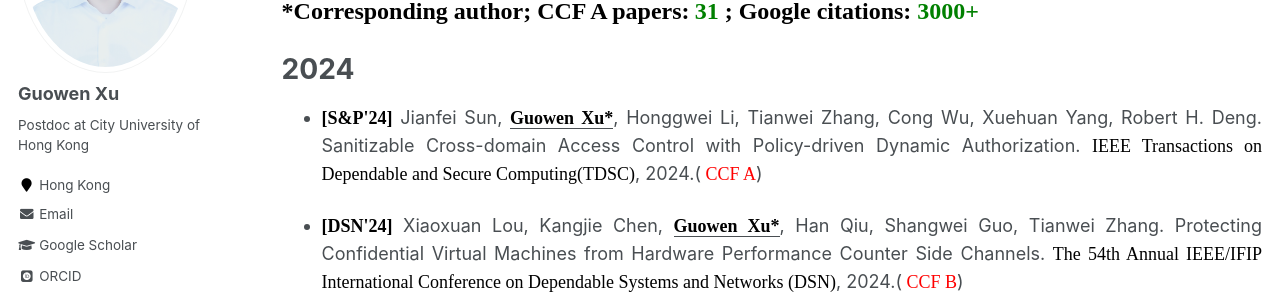
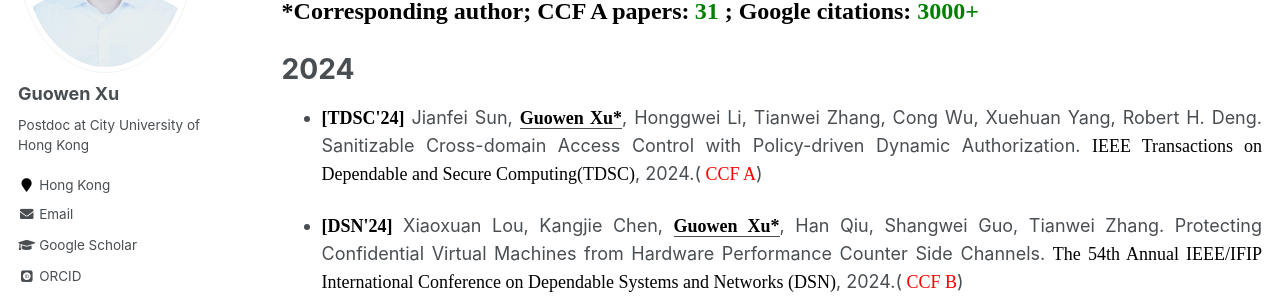
Before and after one commit to Guowen-xu/guowen-xu.github.io, a Jekyll site: the page built from _pages/publications.md, in a window 1280 px wide and 900 px high. Shown: the part 273-572 px from the top of the window. Built offline with Jekyll 4.4.1, drawn with Linux system fonts in a browser that asks for light colours; some web fonts are replaced.

Commit message:
Update publications.md

```diff
--- a/_pages/publications.md
+++ b/_pages/publications.md
@@ -13,7 +13,7 @@ You can find my articles on my [Google Scholar](https://scholar.google.com.hk/ci
 &nbsp;&nbsp;&nbsp;&nbsp;&nbsp;&nbsp;&nbsp;&nbsp;
 
 # 2024
-* <p align="justify"> <b><font face="Times New Roman" color=black size=4> [S&P'24]</font></b> Jianfei Sun, <u><b><font face="Times New Roman" color=black size=4> Guowen Xu*</font></b></u>, Honggwei Li, Tianwei Zhang, Cong Wu,  Xuehuan Yang,  Robert H. Deng. Sanitizable Cross-domain Access Control with Policy-driven Dynamic Authorization. <font face="Times New Roman" color=black size=4> IEEE Transactions on Dependable and Secure Computing(TDSC)</font>, 2024.(<font face="Times New Roman" color=red size=4> CCF A</font>)
+* <p align="justify"> <b><font face="Times New Roman" color=black size=4> [TDSC'24]</font></b> Jianfei Sun, <u><b><font face="Times New Roman" color=black size=4> Guowen Xu*</font></b></u>, Honggwei Li, Tianwei Zhang, Cong Wu,  Xuehuan Yang,  Robert H. Deng. Sanitizable Cross-domain Access Control with Policy-driven Dynamic Authorization. <font face="Times New Roman" color=black size=4> IEEE Transactions on Dependable and Secure Computing(TDSC)</font>, 2024.(<font face="Times New Roman" color=red size=4> CCF A</font>)
 
 * <p align="justify"> <b><font face="Times New Roman" color=black size=4> [DSN'24]</font></b> Xiaoxuan Lou, Kangjie Chen, <u><b><font face="Times New Roman" color=black size=4> Guowen Xu*</font></b></u>, Han Qiu, Shangwei Guo, Tianwei Zhang. Protecting Confidential Virtual Machines from Hardware Performance Counter Side Channels.  <font face="Times New Roman" color=black size=4> The 54th Annual IEEE/IFIP International Conference on Dependable Systems and Networks (DSN)</font>, 2024.(<font face="Times New Roman" color=red size=4> CCF B</font>)
 
```
